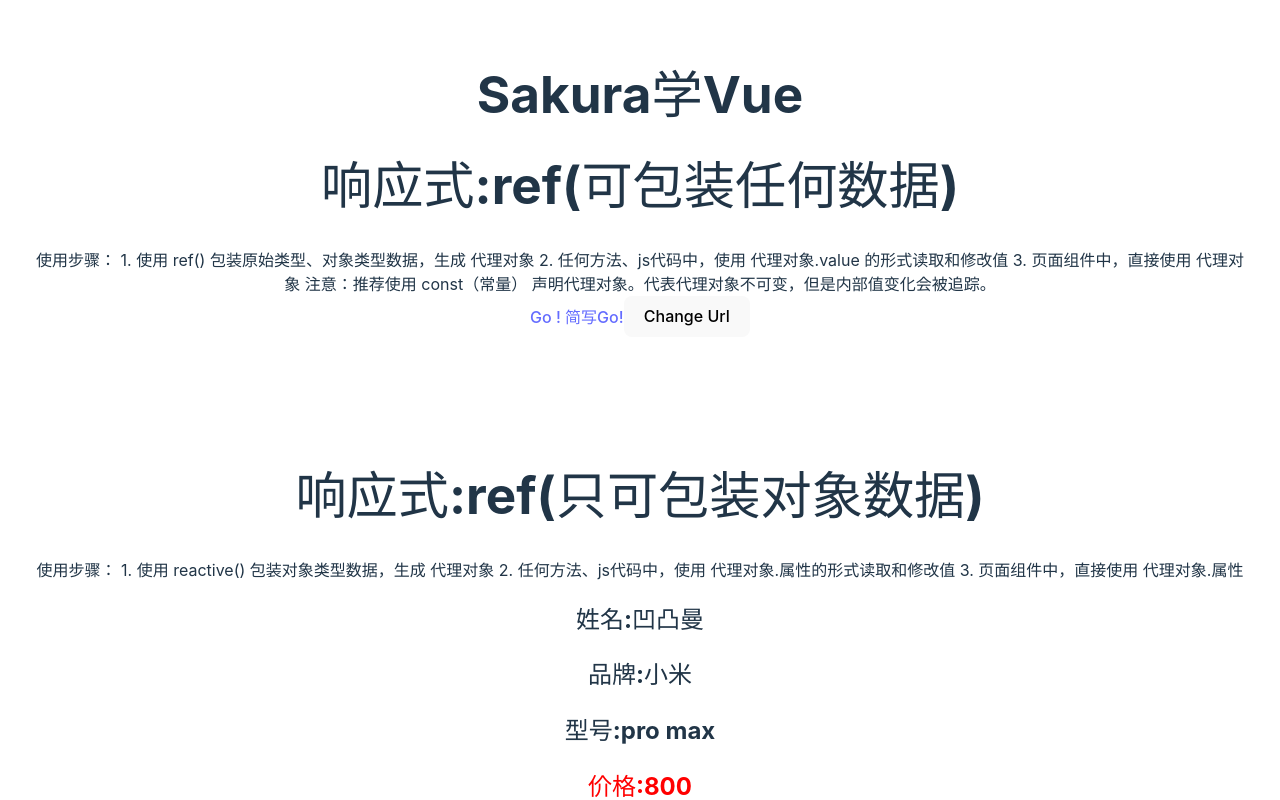
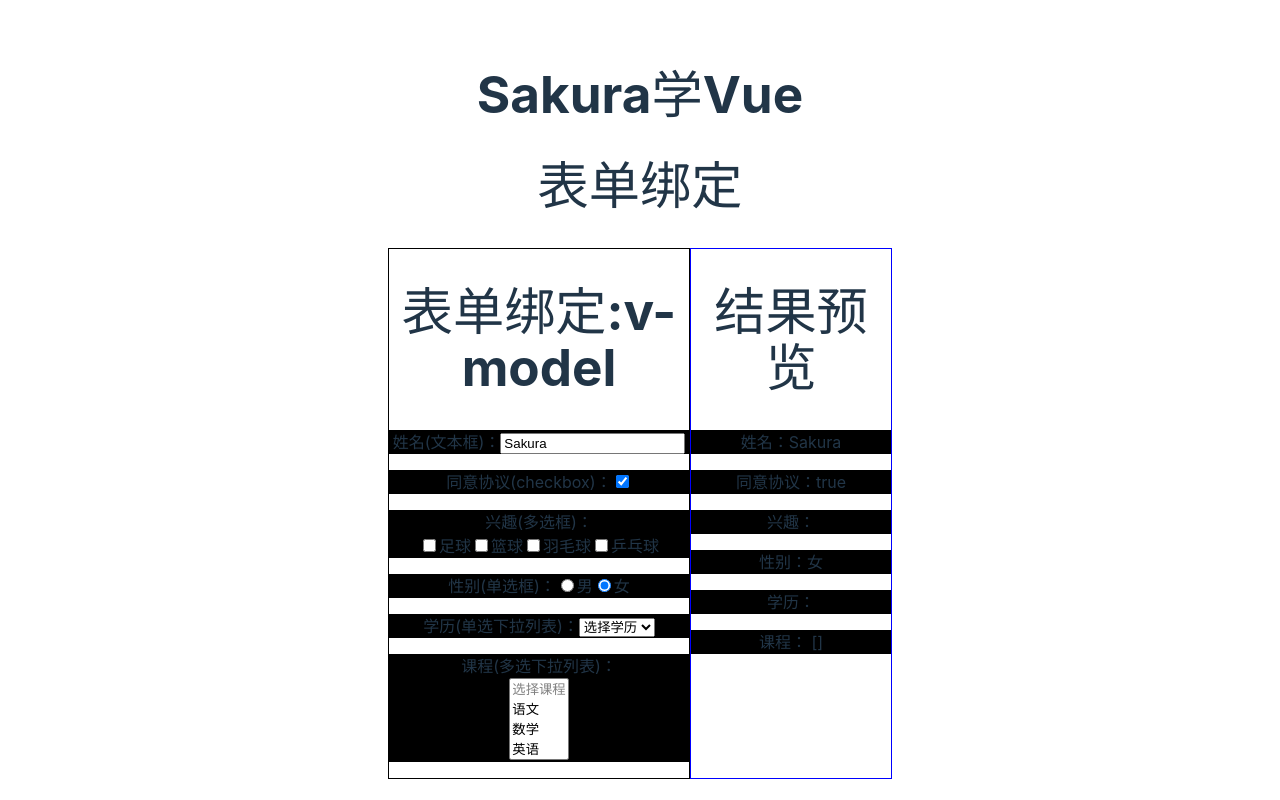
Before and after one commit to yzhisheng/4hLearnFrontEnd, a Vue app in the folder Vue3/vue-demo/: page / in a window 1280 px wide. Shown: the top 800 px of the page. Built offline with nearby package versions, Linux system fonts and the light colour scheme.

Commit message:
表单绑定

```diff
--- a/Vue3/vue-demo/src/App.vue
+++ b/Vue3/vue-demo/src/App.vue
@@ -3,6 +3,7 @@ import ChaZhi from './components/1.插值表达式.vue'
 import ZhiLing from './components/2.指令.vue'
 import BangDing from './components/3.属性绑定.vue'
 import Xiangying from './components/4.响应式.vue'
+import Form from './components/5.表单绑定.vue'
 </script>
 
 <template>
@@ -10,7 +11,8 @@ import Xiangying from './components/4.响应式.vue'
   <!-- <ChaZhi /> -->
   <!-- <ZhiLing /> -->
   <!-- <BangDing /> -->
-  <Xiangying />
+  <!-- <Xiangying /> -->
+  <Form />
 </template>
 
 <style scoped></style>
--- /dev/null
+++ b/Vue3/vue-demo/src/components/5.表单绑定.vue
@@ -0,0 +1,89 @@
+<script setup>
+import { reactive } from 'vue';
+
+
+
+let data = reactive({
+    userName: 'Sakura',
+    agree: true,
+    hobby: [],
+    gender: '女',
+    degree: '',
+    course: []
+})
+
+
+
+</script>
+
+
+<template>
+    <h1>表单绑定</h1>
+    <div style="display: flex;">
+        <div style="border: 1px solid black;width: 300px">
+            <form>
+                <h1>表单绑定:v-model</h1>
+                <p style="background-color: black"><label>姓名(文本框)：</label><input v-model="data.userName" /></p>
+                <p style="background-color: black"><label>同意协议(checkbox)：</label>
+                    <input type="checkbox" v-model="data.agree" />
+                </p>
+                <p style="background-color: black">
+                    <label>兴趣(多选框)：</label><br />
+                    <label><input type="checkbox" value="足球" v-model="data.hobby" />足球</label>
+                    <label><input type="checkbox" value="篮球" v-model="data.hobby" />篮球</label>
+                    <label><input type="checkbox" value="羽毛球" v-model="data.hobby" />羽毛球</label>
+                    <label><input type="checkbox" value="乒乓球" v-model="data.hobby" />乒乓球</label>
+                </p>
+                <p style="background-color: black">
+                    <label>性别(单选框)：</label>
+                    <label><input type="radio" name="sex" v-model="data.gender" value="男">男</label>
+                    <label><input type="radio" name="sex" v-model="data.gender" value="女">女</label>
+                </p>
+                <p style="background-color: black">
+                    <label>学历(单选下拉列表)：</label>
+                    <select v-model="data.degree">
+                        <option disabled value="">选择学历</option>
+                        <option>小学</option>
+                        <option>初中</option>
+                        <option>高中</option>
+                        <option>大学</option>
+                    </select>
+                </p>
+                <p style="background-color: black">
+                    <label>课程(多选下拉列表)：</label>
+                    <br />
+                    <select multiple v-model="data.course">
+                        <option disabled value="">选择课程</option>
+                        <option>语文</option>
+                        <option>数学</option>
+                        <option>英语</option>
+                        <option>道法</option>
+                    </select>
+                </p>
+            </form>
+        </div>
+        <div style="border: 1px solid blue;width: 200px">
+            <h1>结果预览</h1>
+            <p style="background-color: black"><label>姓名：{{ data.userName }}</label></p>
+            <p style="background-color: black"><label>同意协议：{{ data.agree }}</label>
+            </p>
+            <p style="background-color: black">
+                <label>兴趣：</label>
+                <li v-for="hobby in data.hobby">{{ hobby }}</li>
+            </p>
+            <p style="background-color: black">
+                <label>性别：{{ data.gender }}</label>
+            </p>
+            <p style="background-color: black">
+                <label>学历：{{ data.degree }}</label>
+            </p>
+            <p style="background-color: black">
+                <label>课程：</label>
+                {{ data.course }}
+                <li v-for="course in data.course">{{ course }}</li>
+            </p>
+        </div>
+    </div>
+</template>
+
+<style scoped></style>
```
